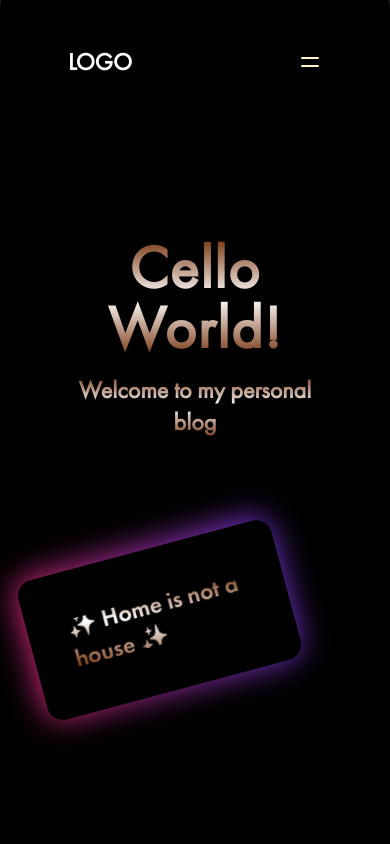
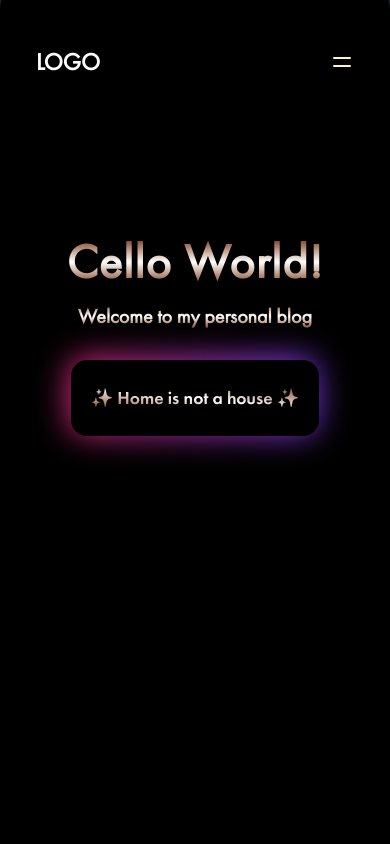
Before and after one commit to alfieqashwa/me, a Next.js app: page / in a window 390 px wide. Shown: the top 844 px of the page. Built offline with nearby package versions, Linux system fonts and the light colour scheme.

Commit message:
fixing mobile bugs width

```diff
--- a/components/Hero/Hero.tsx
+++ b/components/Hero/Hero.tsx
@@ -3,7 +3,6 @@ import { motion } from 'framer-motion'
 type Props = {
   title: string
   description: string
-  children: React.ReactNode
 }
 
 const Hero: React.FC<Props> = (props): JSX.Element => {
@@ -19,13 +18,8 @@ const Hero: React.FC<Props> = (props): JSX.Element => {
     },
   }
 
-  const quoteVariants = {
-    initial: { rotate: -15, x: -50 },
-    animate: { rotate: 15, x: 50 },
-  }
-
   return (
-    <div className='mx-auto mt-40 md:mt-0 md-center md:justify-between md:flex md:py-60'>
+    <div className='mt-40 md:mt-0 md:justify-between md:flex md:py-60'>
       <motion.section
         variants={heroVariants}
         initial='hidden'
@@ -35,29 +29,13 @@ const Hero: React.FC<Props> = (props): JSX.Element => {
         <motion.h1
           whileHover={{ scale: 1.05 }}
           transition={{ duration: 0.5 }}
-          className='text-6xl font-extrabold tracking-wide text-center text-transparent md:font-sans md:text-left bg-clip-text bg-gradient-to-b via-white from-amber-900 to-amber-900'
+          className='text-5xl font-extrabold tracking-wide text-center text-transparent md:font-sans md:text-left bg-clip-text bg-gradient-to-b via-white from-amber-900 to-amber-900'
         >
           {props.title}
         </motion.h1>
-        <h2 className='text-2xl text-center text-transparent md:text-left md:text-4xl bg-clip-text bg-gradient-to-b via-white from-amber-900 to-amber-900'>
+        <h2 className='text-xl text-center text-transparent md:text-left md:text-4xl bg-clip-text bg-gradient-to-b via-white from-amber-900 to-amber-900'>
           {props.description}
         </h2>
-      </motion.section>
-      <motion.section
-        variants={quoteVariants}
-        initial='initial'
-        animate='animate'
-        transition={{
-          type: 'tween',
-          ease: 'easeInOut',
-          repeat: Infinity,
-          repeatType: 'reverse',
-          repeatDelay: 1,
-          duration: 2,
-        }}
-        className='flex items-center justify-center'
-      >
-        {props.children}
       </motion.section>
     </div>
   )
@@ -77,22 +55,48 @@ export const HeroWithQuote: React.FC<{ quote: string }> = (
     },
   }
 
+  const quoteVariants = {
+    initial: { y: -50 },
+    animate: { y: 40 },
+  }
+
   return (
+    <motion.section
+      className='relative h-auto mx-auto mt-20 max-w-max'
+      variants={quoteVariants}
+      initial='initial'
+      animate='animate'
+      transition={{
+        type: 'tween',
+        ease: 'easeInOut',
+        repeat: Infinity,
+        repeatType: 'reverse',
+        repeatDelay: 1,
+        duration: 2,
+      }}
+    >
       <motion.div
         initial='initial'
-      whileHover='hover'
-      className='relative cursor-wait mt-28 md:mt-0'
+        animate='hover'
+        className='cursor-wait md:mt-0'
       >
         <motion.div
           variants={glowVariants}
-        transition={{ ease: 'easeInOut', duration: 0.5 }}
+          transition={{
+            ease: 'easeInOut',
+            repeat: Infinity,
+            repeatType: 'reverse',
+            repeatDelay: 1,
+            duration: 0.5,
+          }}
           className='absolute -inset-0.5 w-full h-full bg-gradient-to-r from-pink-600 to-violet-600 rounded-2xl blur-lg'
         />
-      <div className='relative h-full px-10 py-12 mb-0 overflow-hidden bg-black rounded-2xl'>
-        <h3 className='flex items-center justify-center h-12 text-2xl text-transparent md:text-3xl font-secondary bg-clip-text bg-gradient-to-tr via-white from-amber-900 to-amber-900'>
+        <div className='relative px-5 py-6 overflow-hidden bg-black md:px-10 md:py-12 rounded-2xl'>
+          <h3 className='flex items-center justify-center text-lg text-transparent md:h-12 md:text-3xl font-secondary bg-clip-text bg-gradient-to-tr via-white from-amber-900 to-amber-900'>
             {props.quote}
           </h3>
         </div>
       </motion.div>
+    </motion.section>
   )
 }
--- a/components/Layout.tsx/Footer/Footer.tsx
+++ b/components/Layout.tsx/Footer/Footer.tsx
@@ -83,7 +83,7 @@ function Footer(props: Props): JSX.Element {
       </footer>
 
       {/* // * Desktop View */}
-      <footer className='hidden bg-[#171B20] pt-20 pb-16 -mx-36 md:block'>
+      <footer className='hidden bg-[#171B20] pt-20 pb-16 md:block'>
         <section className='z-10 flex items-center justify-between px-36'>
           <nav className='flex items-center justify-between space-x-14'>
             <DesktopLogo />
--- a/components/Layout.tsx/Layout.tsx
+++ b/components/Layout.tsx/Layout.tsx
@@ -49,17 +49,17 @@ const Layout: React.FC<Props> = ({ title = 'Home', children }) => {
   return (
     <Fragment>
       <Header title={title} />
-      <div className='relative w-full mx-auto md:px-16 max-w-7xl FuturaPT'>
+      <div className='relative w-full md:max-w-7xl FuturaPT'>
         {/* // * Start Mobile View */}
 
-        <div className='-pt-10 md:hidden'>
+        <div className='w-full -pt-10 md:hidden'>
           <MobileNav menus={MENU_LIST} isToggled={isToggled} />
           <motion.section
             initial={false}
             animate={animation}
             className='z-20 bg-black pb-7 border-t-[1px] border-amber-100 border-transparent shadow-lg rounded-t-3xl'
           >
-            <div className='flex items-center px-16 justify-between pt-[60px]'>
+            <div className='flex items-center px-8 md:px-16 justify-between pt-[60px]'>
               <MobileLogo isToggled={isToggled} setIsToggled={setIsToggled} />
               <button
                 className='px-1 py-0.5 rounded focus:outline-none focus:ring-2 ring-amber-50'
@@ -68,7 +68,7 @@ const Layout: React.FC<Props> = ({ title = 'Home', children }) => {
                 <MenuAlt4Icon className='w-6 h-6 text-amber-100' />
               </button>
             </div>
-            <main className='z-10 px-16'>{children}</main>
+            <main className='z-10 px-8 '>{children}</main>
           </motion.section>
         </div>
         {/* // * Ends Mobile View */}
--- a/pages/index.tsx
+++ b/pages/index.tsx
@@ -6,9 +6,8 @@ import Hero, { HeroWithQuote } from 'components/Hero'
 const Home: NextPage = (): JSX.Element => {
   return (
     <Layout>
-      <Hero title='Cello World!' description='Welcome to my personal blog'>
-        <HeroWithQuote quote='✨ Home is not a house ✨' />
-      </Hero>
+      <Hero title='Cello World!' description='Welcome to my personal blog' />
+      <HeroWithQuote quote='✨ Home is not a house ✨' />
     </Layout>
   )
 }
```
Lines whose indentation alone changed are shown as unchanged.
